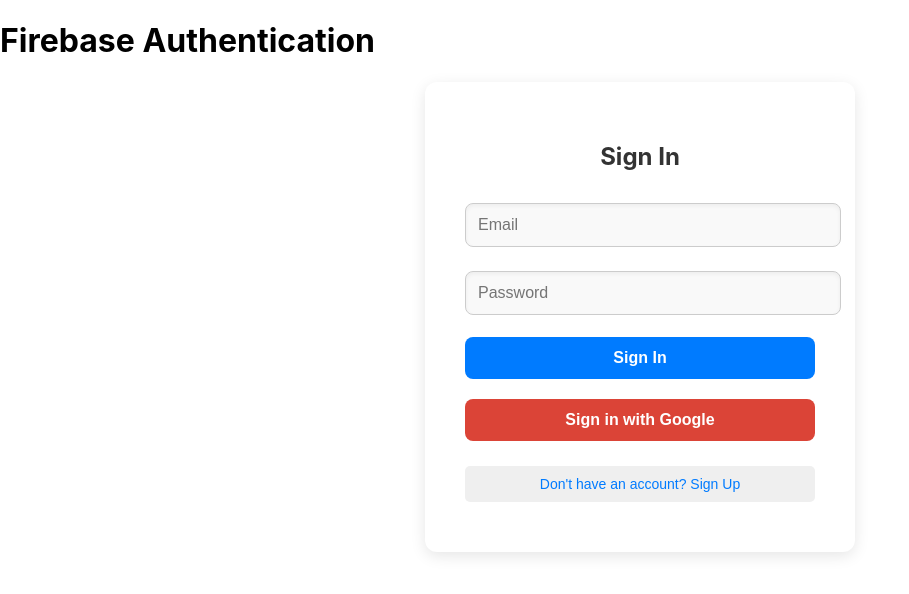
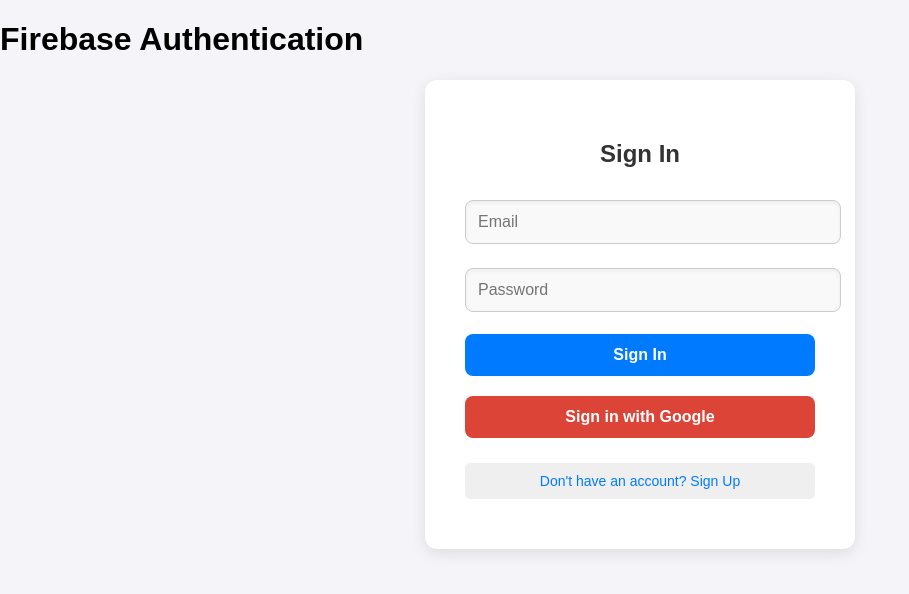
Before and after one commit to Maitrey-oss/firebase-authentication, a React (Create React App) app: page / in a window 1280 px wide. Shown: the top 594 px of the page, without its empty margins (0-909 px from the left). Built offline with nearby package versions, Linux system fonts and the light colour scheme.

Commit message:
Update index.css

```diff
--- a/src/index.css
+++ b/src/index.css
@@ -1,13 +1,16 @@
 body {
+  font-family: "Poppins", sans-serif;
+  background: #f4f4f9;
   margin: 0;
-  font-family: -apple-system, BlinkMacSystemFont, 'Segoe UI', 'Roboto', 'Oxygen',
-    'Ubuntu', 'Cantarell', 'Fira Sans', 'Droid Sans', 'Helvetica Neue',
-    sans-serif;
-  -webkit-font-smoothing: antialiased;
-  -moz-osx-font-smoothing: grayscale;
+  padding: 0;
 }
 
-code {
-  font-family: source-code-pro, Menlo, Monaco, Consolas, 'Courier New',
-    monospace;
+h2 {
+  font-size: 24px;
+  font-weight: bold;
+  text-align: center;
 }
+
+button {
+  cursor: pointer;
+}
```
